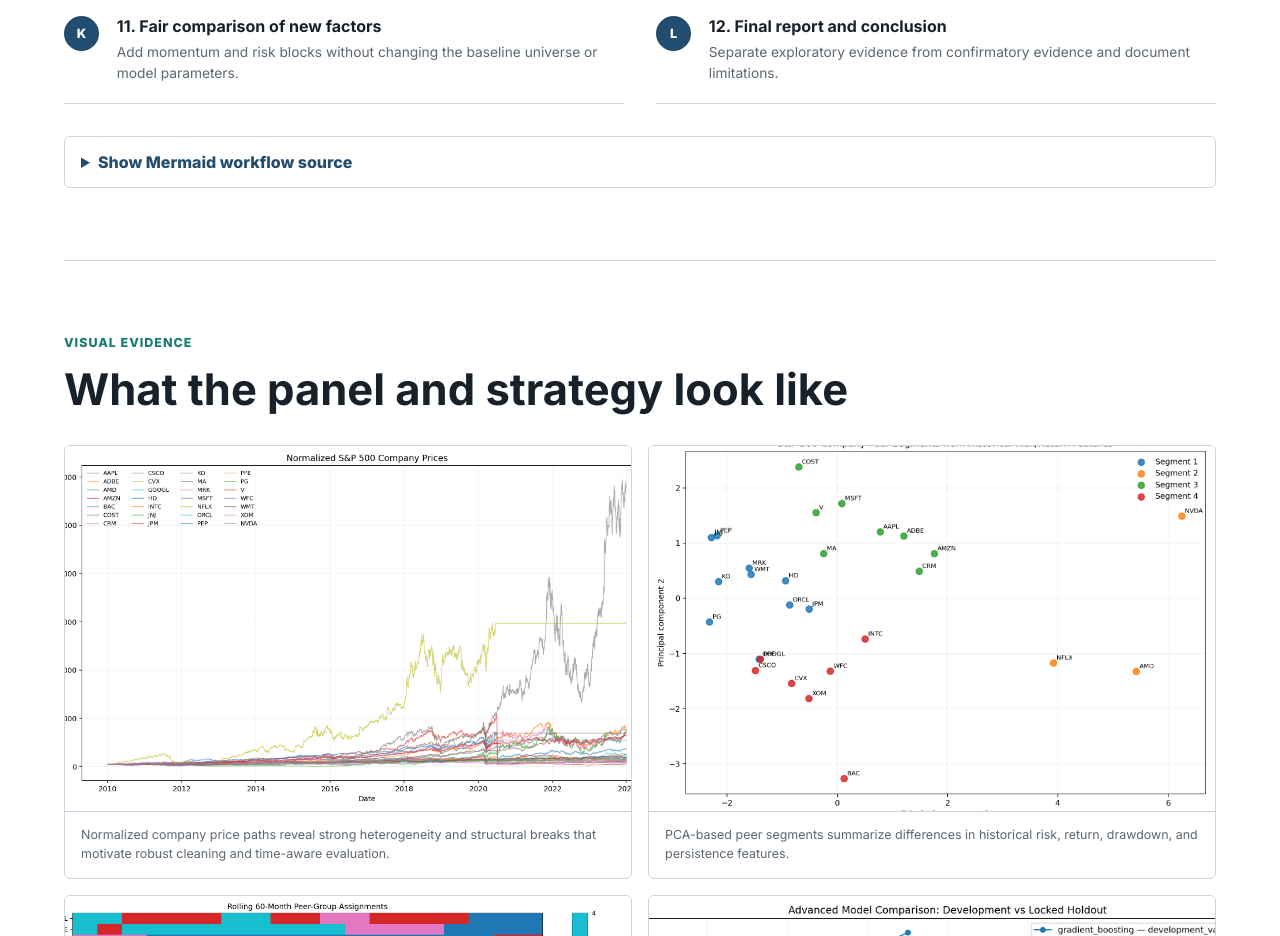
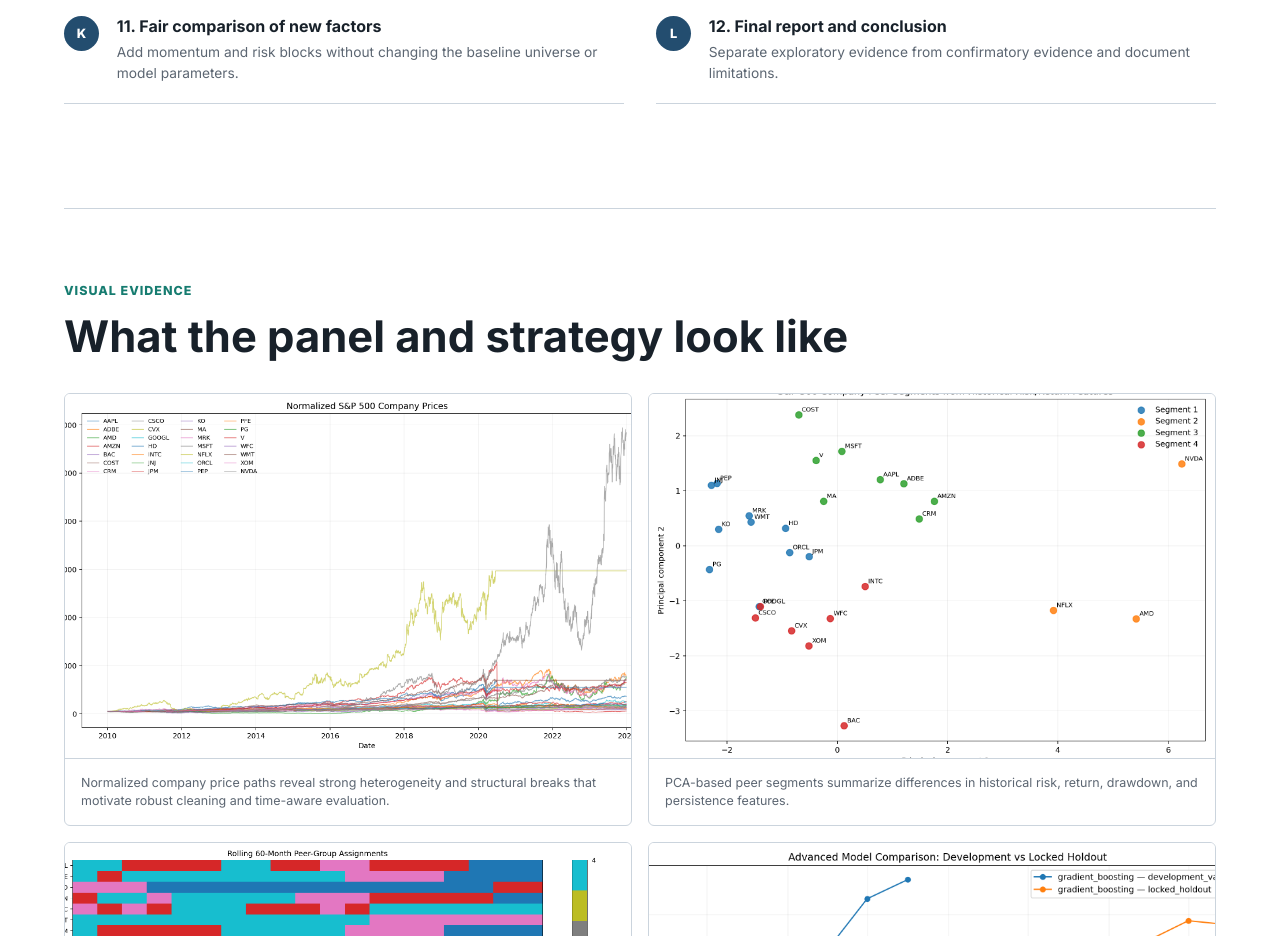
Before and after one commit to jbinhuang01/jb-portfolio, a Next.js app: page /projects/sp500 in a window 1280 px wide. Shown: the part 1760-2696 px from the top of the page. Built offline with nearby package versions, Linux system fonts and the light colour scheme.

Commit message:
Remove Mermaid source block from research page (#5)

```diff
--- a/app/projects/sp500/page.tsx
+++ b/app/projects/sp500/page.tsx
@@ -65,9 +65,6 @@ const researchStyles = String.raw`
 .research-process li{display:grid;grid-template-columns:2.5rem 1fr;gap:.8rem;border-bottom:1px solid #cbd4dd;padding:1.2rem 0}
 .process-index{display:grid;width:2.2rem;height:2.2rem;place-items:center;border-radius:50%;background:#234d6f;color:#fff;font-size:.8rem;font-weight:850}
 .research-process p{margin:0;color:#5c6672;font-size:.86rem;line-height:1.5}
-.mermaid-source{margin-top:1.5rem;border:1px solid #cbd4dd;border-radius:6px;padding:.8rem 1rem;color:#234d6f}
-.mermaid-source summary{cursor:pointer;font-weight:750}
-.mermaid-source pre{overflow:auto;margin:1rem 0 0;color:#5c6672;font: .78rem/1.55 ui-monospace,SFMono-Regular,Menlo,monospace;white-space:pre-wrap}
 .research-figures{display:grid;grid-template-columns:repeat(2,minmax(0,1fr));gap:1rem;margin-top:2rem}
 .research-figure{overflow:hidden;margin:0;border:1px solid #cbd4dd;border-radius:6px;background:#fff}
 .research-figure img{display:block;width:100%;aspect-ratio:1.55;object-fit:cover;border-bottom:1px solid #cbd4dd}
@@ -107,18 +104,6 @@ export default function SP500ProjectPage() {
         <ol className="research-process">
           {processSteps.map(([letter, title, description], index) => <li key={letter}><span className="process-index">{letter}</span><div><h3>{index + 1}. {title}</h3><p>{description}</p></div></li>)}
         </ol>
-        <details className="mermaid-source"><summary>Show Mermaid workflow source</summary><pre>{`flowchart TD
-    A["静态价格数据"] --> B["数据清洗与异常检测"]
-    B --> C["描述性分析与可视化"]
-    C --> D["风险/收益特征与股票分组"]
-    D --> E["滚动聚类与市场 regime"]
-    E --> F["预测模型与策略回测"]
-    F --> G["Point-in-time 与历史成分"]
-    G --> H["Placebo / Bootstrap / Reality Check"]
-    H --> I["锁定 OOS Holdout"]
-    I --> J["高级模型 Gradient Boosting"]
-    J --> K["当前：公平比较新增 factor"]
-    K --> L["最终报告与结论"]`}</pre></details>
       </section>
 
       <section className="research-section">
```
